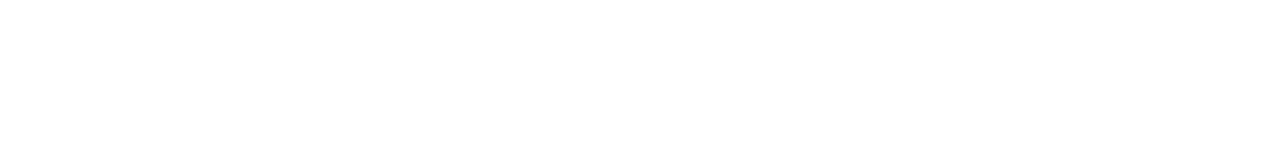
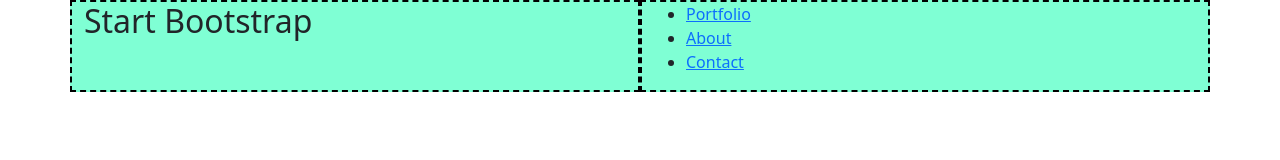
Before and after one commit to TaccLuc/html-css-bootstrap-freelancer, a plain HTML site: page index.html in a window 1280 px wide. Drawn offline with nearby package versions, Linux system fonts and the light colour scheme.

Commit message:
Added: header layout

```diff
--- a/css/style.css
+++ b/css/style.css
@@ -0,0 +1,4 @@
+.debug header .row .col{
+    background-color: aquamarine;
+    border: 2px dashed black;
+}
--- a/index.html
+++ b/index.html
@@ -4,18 +4,61 @@
         <meta charset="UTF-8">
         <meta http-equiv="X-UA-Compatible" content="IE=edge">
         <meta name="viewport" content="width=device-width, initial-scale=1.0">
-        <title>Document</title>
+        <title>Start Bootstrap</title>
         <!-- BOOSTRAP -->
         <link href="https://cdn.jsdelivr.net/npm/bootstrap@5.3.0/dist/css/bootstrap.min.css" rel="stylesheet" integrity="sha384-9ndCyUaIbzAi2FUVXJi0CjmCapSmO7SnpJef0486qhLnuZ2cdeRhO02iuK6FUUVM" crossorigin="anonymous">
         <!-- CSS -->
+        <link rel="stylesheet" href="https://cdnjs.cloudflare.com/ajax/libs/font-awesome/6.4.0/css/all.min.css" integrity="sha512-iecdLmaskl7CVkqkXNQ/ZH/XLlvWZOJyj7Yy7tcenmpD1ypASozpmT/E0iPtmFIB46ZmdtAc9eNBvH0H/ZpiBw==" crossorigin="anonymous" referrerpolicy="no-referrer" />
         <link rel="stylesheet" href="css/style.css">
 
     </head>
 
-    <body>
+    <body class="debug">
+
+        <header>
+            <div class="container-md">
+                <div class="row">
+                    <div class="col">
+                        <h2>
+                            Start Bootstrap
+                        </h2>
+                    </div>
+                    <div class="col">
+                        <div class="hamburger d-md-none">
+                            <i class="fa-solid fa-bars"></i>
+                        </div>
+                        <nav class="d-none d-sm-none d-md-block">
+                            <ul>
+                                <li>
+                                    <a href="#">
+                                        Portfolio
+                                    </a>
+                                </li>
+                                <li>
+                                    <a href="#">
+                                        About
+                                    </a>
+                                </li>
+                                <li>
+                                    <a href="#">
+                                        Contact
+                                    </a>
+                                </li>
+                            </ul>
+                        </nav>
+                    </div>
+                </div>
+            </div>
+        </header>
+
+        <main>
+
+        </main>
 
 
+        <footer>
 
+        </footer>
 
         <script src="https://cdn.jsdelivr.net/npm/bootstrap@5.3.0/dist/js/bootstrap.bundle.min.js" integrity="sha384-geWF76RCwLtnZ8qwWowPQNguL3RmwHVBC9FhGdlKrxdiJJigb/j/68SIy3Te4Bkz" crossorigin="anonymous"></script>
     </body>
```
Also changed, not shown: img/avatar.svg (added), img/cabin.png (added), img/cake.png (added), img/circus.png (added), img/game.png (added), img/safe.png (added), img/submarine.png (added).
